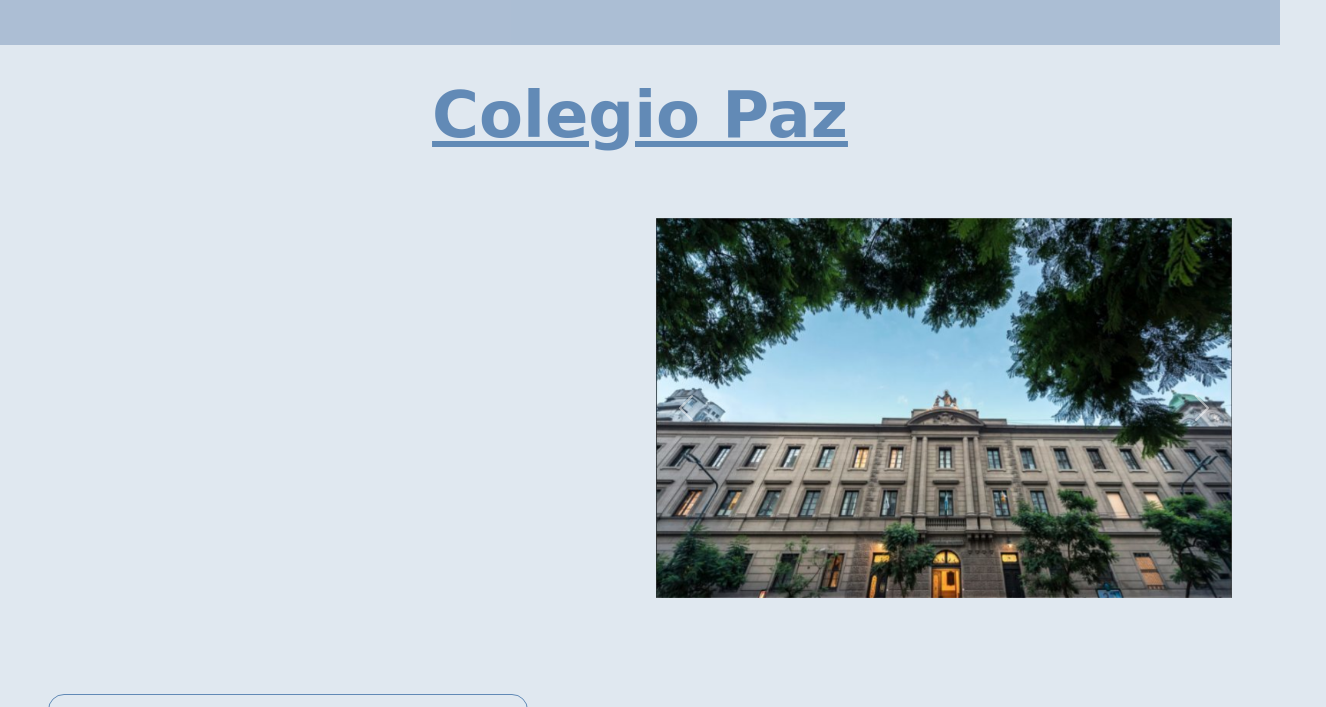
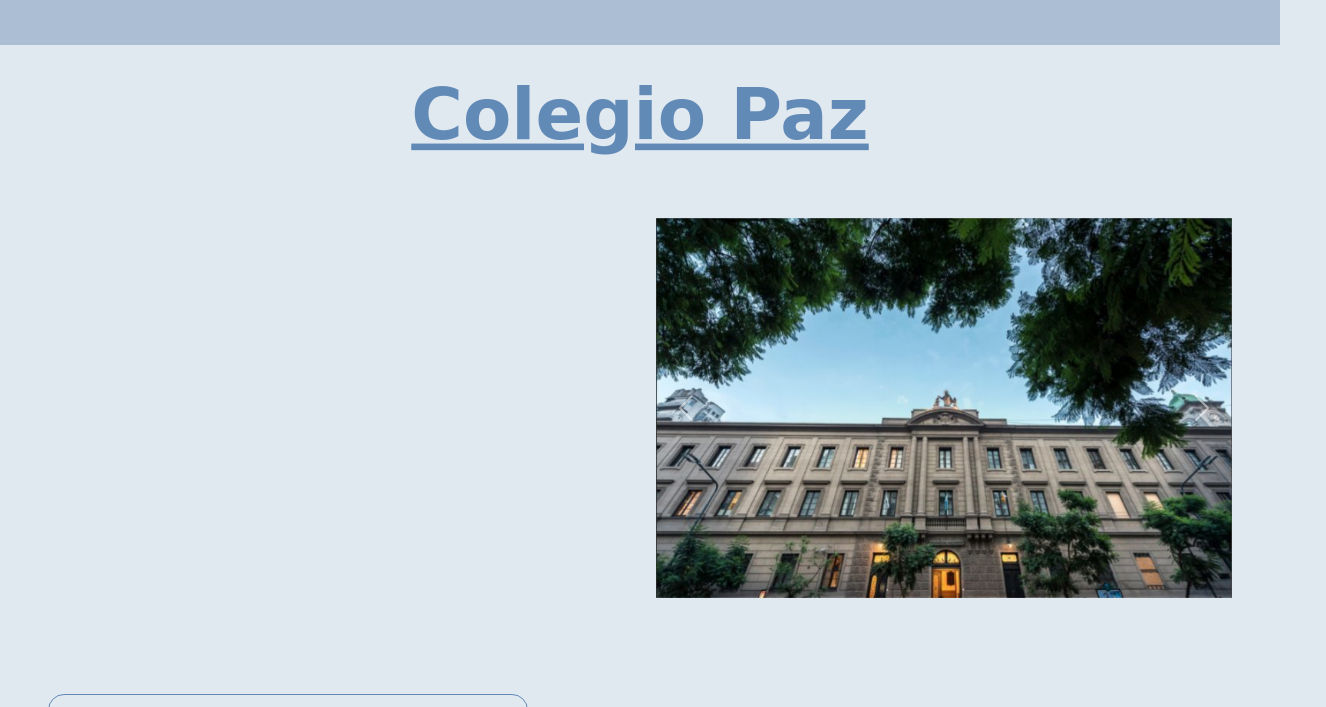
Before and after one commit to Sofimd/H1, a plain HTML site: page index.html in a window 1280 px wide. In both pictures the pointer is over the element "Colegio Paz". Shown: the part 87-794 px from the top of the page, 1326 px wide, since content can reach past the window. Drawn offline with nearby package versions, Linux system fonts and the light colour scheme; a web font is replaced by a local one.

```diff
--- a/styles/index.css
+++ b/styles/index.css
@@ -54,6 +54,10 @@
     margin: 1rem;
     padding: 1rem;
 
+}
+
+#titulo_ppal:hover {
+    transform: scale(1.1, 1.1);
 }
 
 
```
Also changed, not shown: styles/pregs.css (renamed from styles_2/pregs.css).
